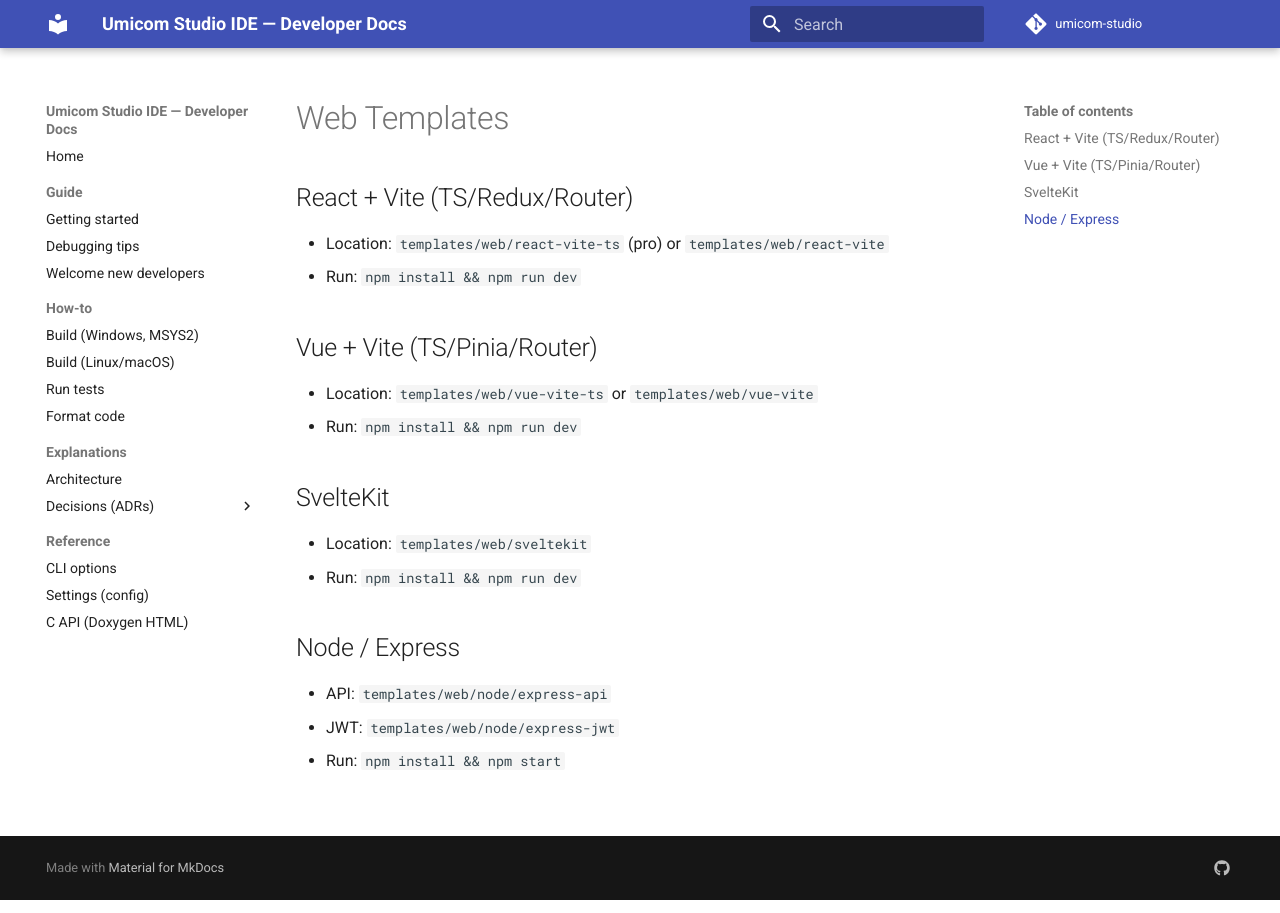
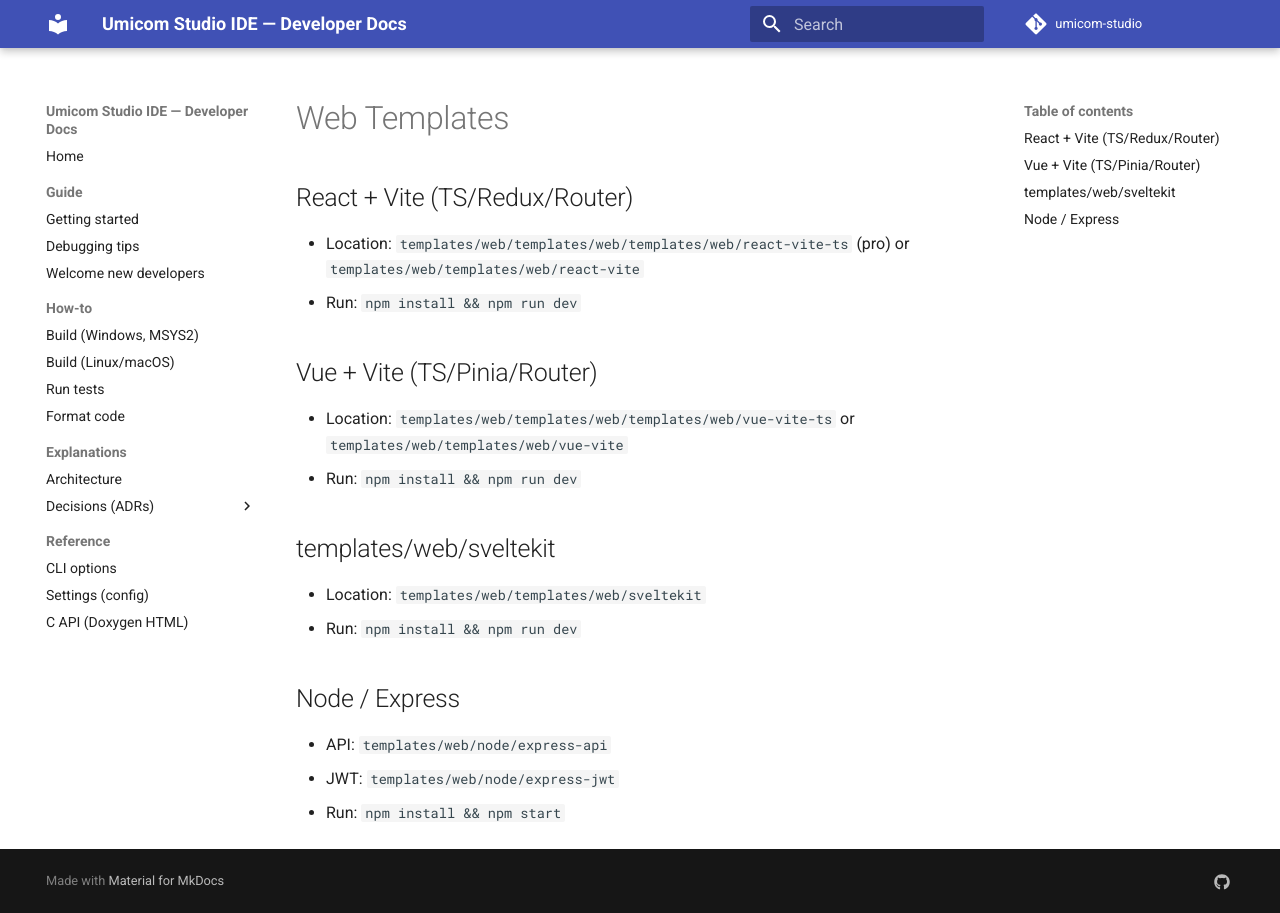
Before and after one commit to umicom-foundation/umicom-studio-ide, an MkDocs documentation site: the page built from docs/reference/templates-web.md, in a window 1280 px wide. Built offline with MkDocs 1.6.1 and Material for MkDocs 9.7.7, drawn with Linux system fonts in a browser that asks for light colours; comment, search, counter and statistics services are not loaded.

```diff
--- a/docs/reference/templates-web.md
+++ b/docs/reference/templates-web.md
@@ -3,15 +3,15 @@
 # Web Templates
 
 ## React + Vite (TS/Redux/Router)
-- Location: `templates/web/react-vite-ts` (pro) or `templates/web/react-vite`
+- Location: `templates/web/templates/web/templates/web/react-vite-ts` (pro) or `templates/web/templates/web/react-vite`
 - Run: `npm install && npm run dev`
 
 ## Vue + Vite (TS/Pinia/Router)
-- Location: `templates/web/vue-vite-ts` or `templates/web/vue-vite`
+- Location: `templates/web/templates/web/templates/web/vue-vite-ts` or `templates/web/templates/web/vue-vite`
 - Run: `npm install && npm run dev`
 
-## SvelteKit
-- Location: `templates/web/sveltekit`
+## templates/web/sveltekit
+- Location: `templates/web/templates/web/sveltekit`
 - Run: `npm install && npm run dev`
 
 ## Node / Express
--- a/templates/web/sveltekit-auth/src/routes/+page.svelte
+++ b/templates/web/sveltekit-auth/src/routes/+page.svelte
@@ -1 +1 @@
-<script>let token=''; function login(){ if(token) alert('logged in'); }</script><main style='font-family: system-ui, sans-serif; margin:2rem;'><h1>SvelteKit Auth Stub</h1><input bind:value={token} placeholder='token'/><button on:click={login}>Login</button></main>
+<script>let token=''; function login(){ if(token) alert('logged in'); }</script><main style='font-family: system-ui, sans-serif; margin:2rem;'><h1>templates/web/sveltekit Auth Stub</h1><input bind:value={token} placeholder='token'/><button on:click={login}>Login</button></main>
--- a/templates/web/sveltekit/src/routes/+page.svelte
+++ b/templates/web/sveltekit/src/routes/+page.svelte
@@ -1 +1 @@
-<script>let name='Umicom';</script><main style='font-family: system-ui, sans-serif; margin:2rem;'><h1>Welcome to SvelteKit</h1><p>Hello {name}!</p></main>
+<script>let name='Umicom';</script><main style='font-family: system-ui, sans-serif; margin:2rem;'><h1>Welcome to templates/web/sveltekit</h1><p>Hello {name}!</p></main>
```
Also changed, not shown: README_REORG.md (+1 -1 lines), templates/web/sveltekit-auth/README.md (+1 -1 lines), templates/web/sveltekit/README.md (+1 -1 lines), 12 other files.
